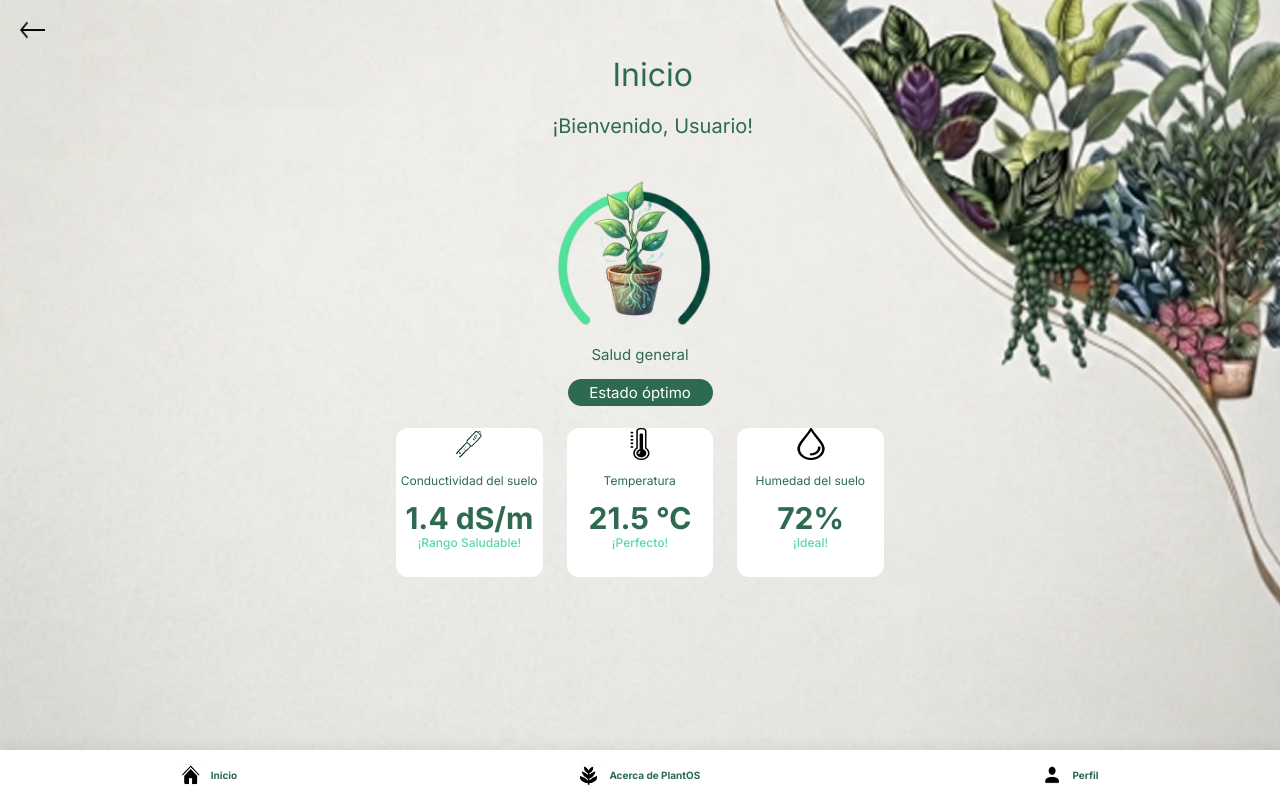
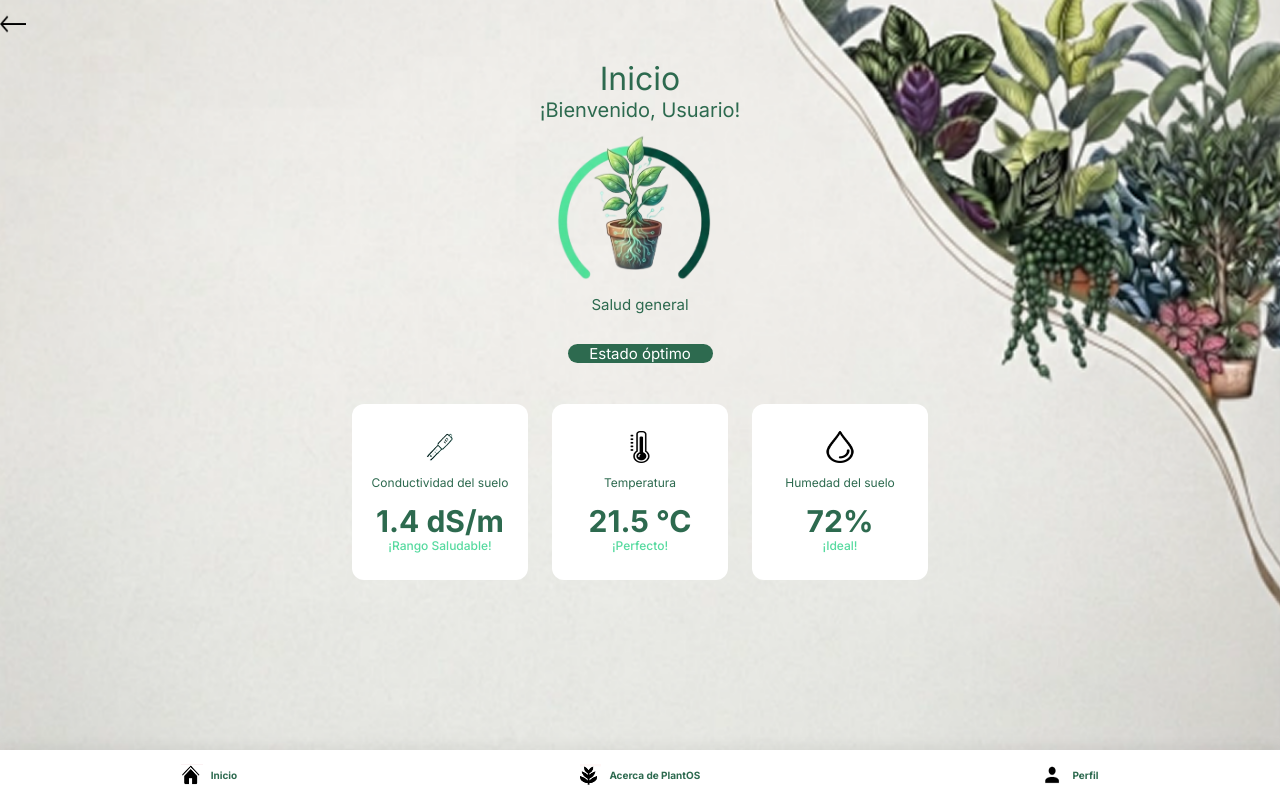
Before and after one commit to matiasresnicoff-png/PLANT-OS, a plain HTML site: page Frontend/5. inicio.html in a window 1280 px wide. Drawn offline with Linux system fonts and the light colour scheme.

Commit message:
primer commit

```diff
--- a/Frontend/5. inicio.html
+++ b/Frontend/5. inicio.html
@@ -21,14 +21,12 @@
                         <img style="width: 1.875rem; height: 1.875rem;" src="./src/img/flecha.png" alt="Flecha"/>
                     </button>
                 </section>
+            </header>
 
                 <section class="centro-titulos">
-                    <p class="title">Inicio</p>
-                    <section class="titulo-inicio">
-                        <p class="title2">¡Bienvenido, Usuario!</p>
-                    </section>
+                    <h1 class="title">Inicio</h1>
+                    <h2 class="title2">¡Bienvenido, Usuario!</h2>
                 </section>
-            </header>
 
             <section class="circulo-inicio">
                 <img src="./src/img/planta5.png" alt="Mi perfil" />
--- a/Frontend/PlantOS.css
+++ b/Frontend/PlantOS.css
@@ -29,22 +29,22 @@ html, body {
     flex: 1;
     margin-top: 0;
 }
-
 .header-arriba {
+    position: relative;
+    width: 100%;
     display: flex;
-    justify-content: center;
+    justify-content: flex-start;
     align-items: center;
-    width: 100%;
-    padding: 0.9375rem 1.25rem;
-    box-sizing: border-box;
-    position: relative;
+    padding: 1rem 0;
+    grid-template-columns: 1fr auto 1fr;
 }
 
 .icono-registro {
-    grid-area: icono;
     width: 1.625rem;
     height: 1.1875rem;
-    align-self: flex-start;
+    display: flex;
+    justify-content: flex-start;
+    align-items: center;
 }
 
 .centro-titulos {
@@ -52,7 +52,6 @@ html, body {
     flex-direction: column;
     align-items: center;
     justify-content: center;
-    text-align: center;
     width: 100%;
     margin-top: 0.5rem;
     margin-bottom: 1rem;
@@ -64,38 +63,34 @@ html, body {
     display: flex;
     justify-content: center;
 }
-
-.titulo-inicio {
-    width: auto;
-    height: 1.3125rem;
-
+ .titulo-inicio {
+    width: 100%;
+    display: flex;
+    justify-content: center;
 }
 
 .title {
-    white-space: nowrap;
-    width: auto;
-    height: 1.4375rem;
+    width: 100%;
     color: #2D6A4F;
     font-family: "Inter", sans-serif;
     font-size: 2rem;
-    font-style: normal;
     font-weight: 400;
-    line-height: normal;
     text-align: center;
-    justify-content: center;
+    margin: 0;
+    box-sizing: border-box;
+    text-align: center;
 }
-.title2{
-    width: auto;
-    height: 1.5rem;
+
+.title2 {
+    width: 100%;
     color: #2D6A4F;
     font-family: "Inter", sans-serif;
     font-size: 1.25rem;
-    font-style: normal;
     font-weight: 400;
-    line-height: normal;
     text-align: center;
-    justify-content: center;
-    margin-top: 0.25rem;
+    margin: 0;
+    box-sizing: border-box;
+    text-align: center;
 }
 
 .title3 {
@@ -145,28 +140,35 @@ html, body {
 .circulo-inicio {
     width: 12.625rem;
     height: 12.75rem;
-    border-radius: 100%;
     margin: 0.9375rem auto;
+    display: flex;
+    flex-direction: column;
+    align-items: center;
+    justify-content: center;
 }
 
 .tarjetas-inicio {
     display: flex;
     flex-direction: row;
-    flex-wrap: wrap;
     align-items: center;
     justify-content: center;
     gap: 1.5rem;
     margin-top: 2rem;
     margin-bottom: 2rem;
-    padding: 0 1rem;
+    width: 100%;
 }
 
 .tarjeta-inicio {
-    width: 9.161875rem;
-    height: 9.3125rem;
+    width: 11rem;
+    height: 11rem;
     background: white;
     border-radius: 0.75rem;
     text-decoration: none;
+    display: flex;
+    flex-direction: column;
+    align-items: center;
+    justify-content: center;
+    box-sizing: border-box;
 }
 
 .simbolo {
```
Also changed, not shown: Frontend/1. bienvenida.html (+1 -3 lines).
